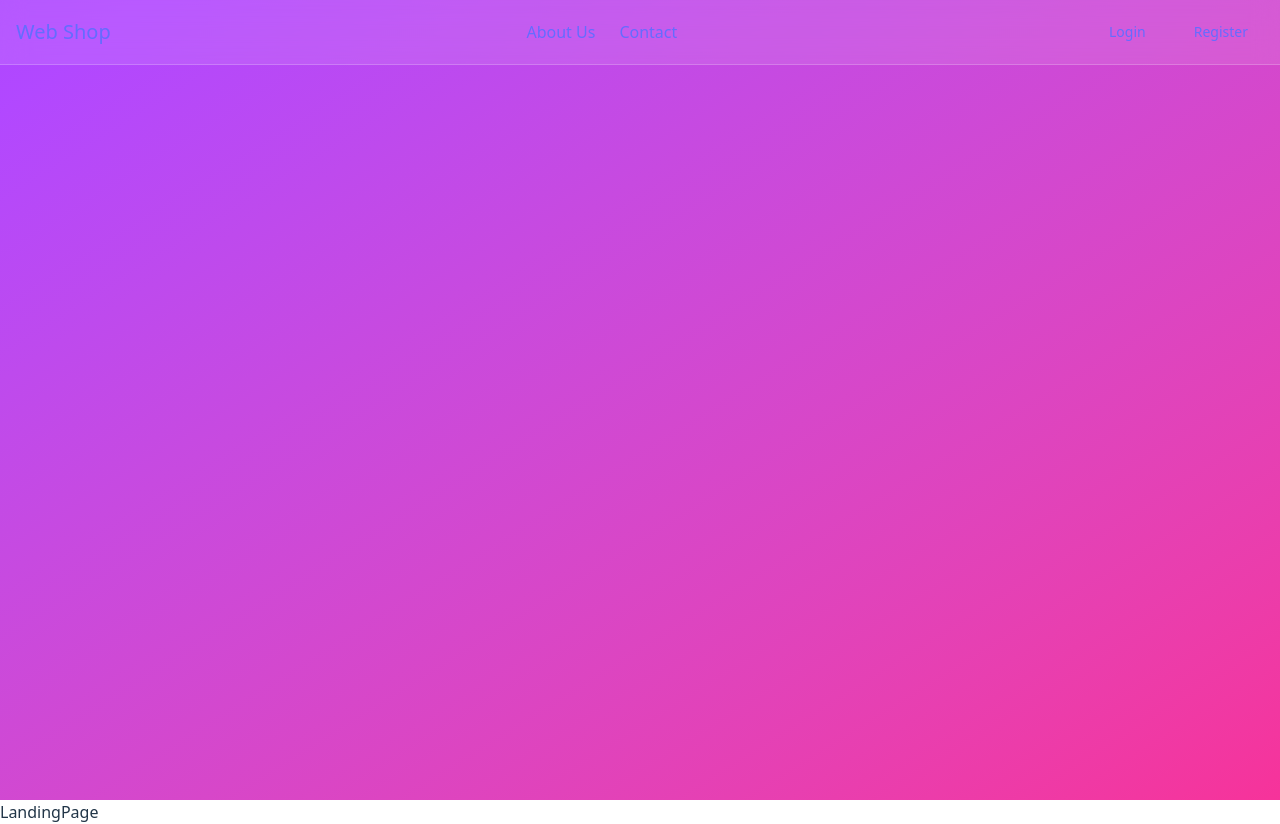
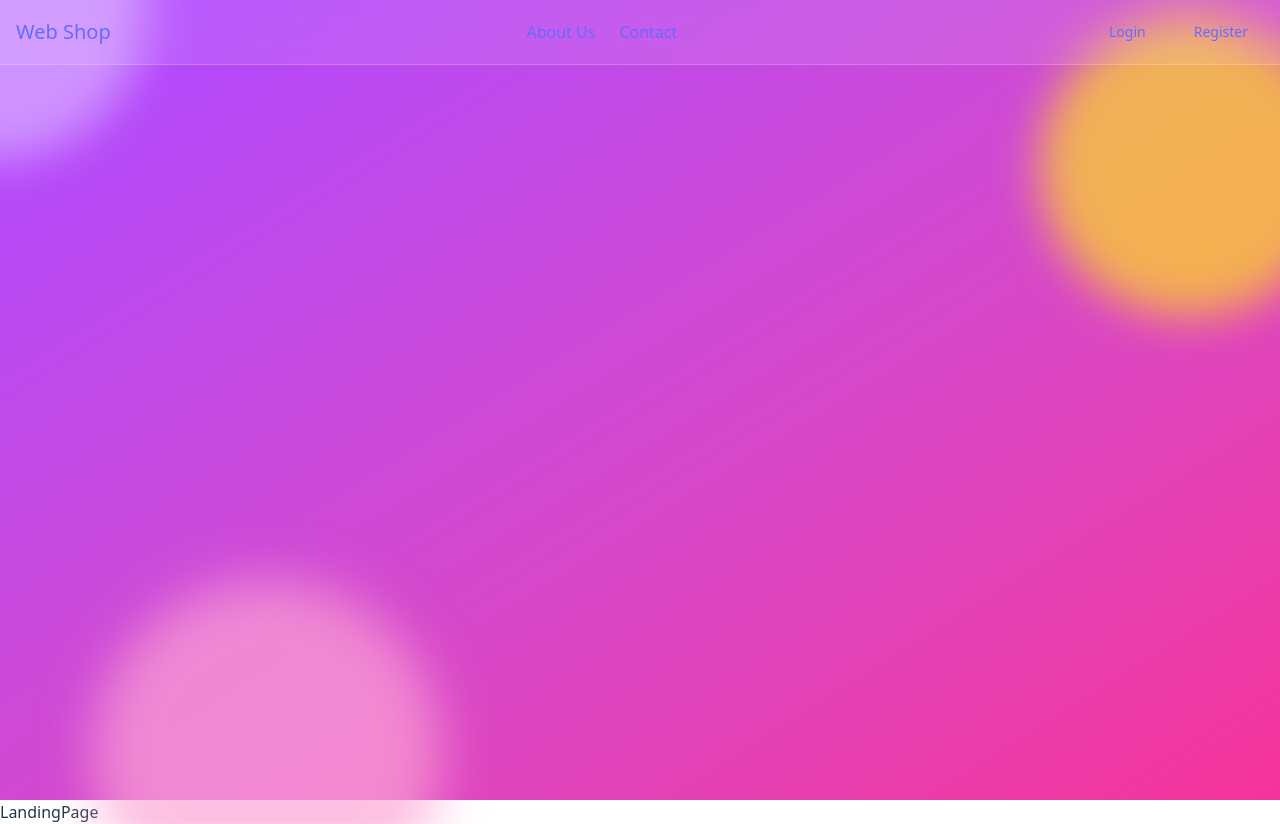
Before and after one commit to Bhraltin/Web-shop, a React (Vite) app in the folder Web-shop/: page / in a window 1280 px wide. Built offline with nearby package versions, Linux system fonts and the light colour scheme.

Commit message:
background fixed

```diff
--- /dev/null
+++ b/Web-shop/src/components/background.jsx
@@ -0,0 +1,9 @@
+export default function Background() {
+    return (
+      <div className="fixed inset-0 z-0">
+        <div className="absolute -top-40 -left-40 w-80 h-80 bg-purple-300 rounded-full mix-blend-multiply filter blur-xl opacity-70 animate-blob"></div>
+        <div className="absolute top-0 -right-20 w-80 h-80 bg-yellow-300 rounded-full mix-blend-multiply filter blur-xl opacity-70 animate-blob animation-delay-2000"></div>
+        <div className="absolute -bottom-40 left-20 w-80 h-80 bg-pink-300 rounded-full mix-blend-multiply filter blur-xl opacity-70 animate-blob animation-delay-4000"></div>
+      </div>
+    )
+  }
--- a/Web-shop/src/pages/LandingPage.jsx
+++ b/Web-shop/src/pages/LandingPage.jsx
@@ -1,8 +1,10 @@
+import Background from "../components/background"
 import Layout from "../components/layout/Layout"
 export default function LandingPage() {
     return (
       <>
       <Layout>
+        <Background/>
         <div>LandingPage</div>
         </Layout>
         </>
```
